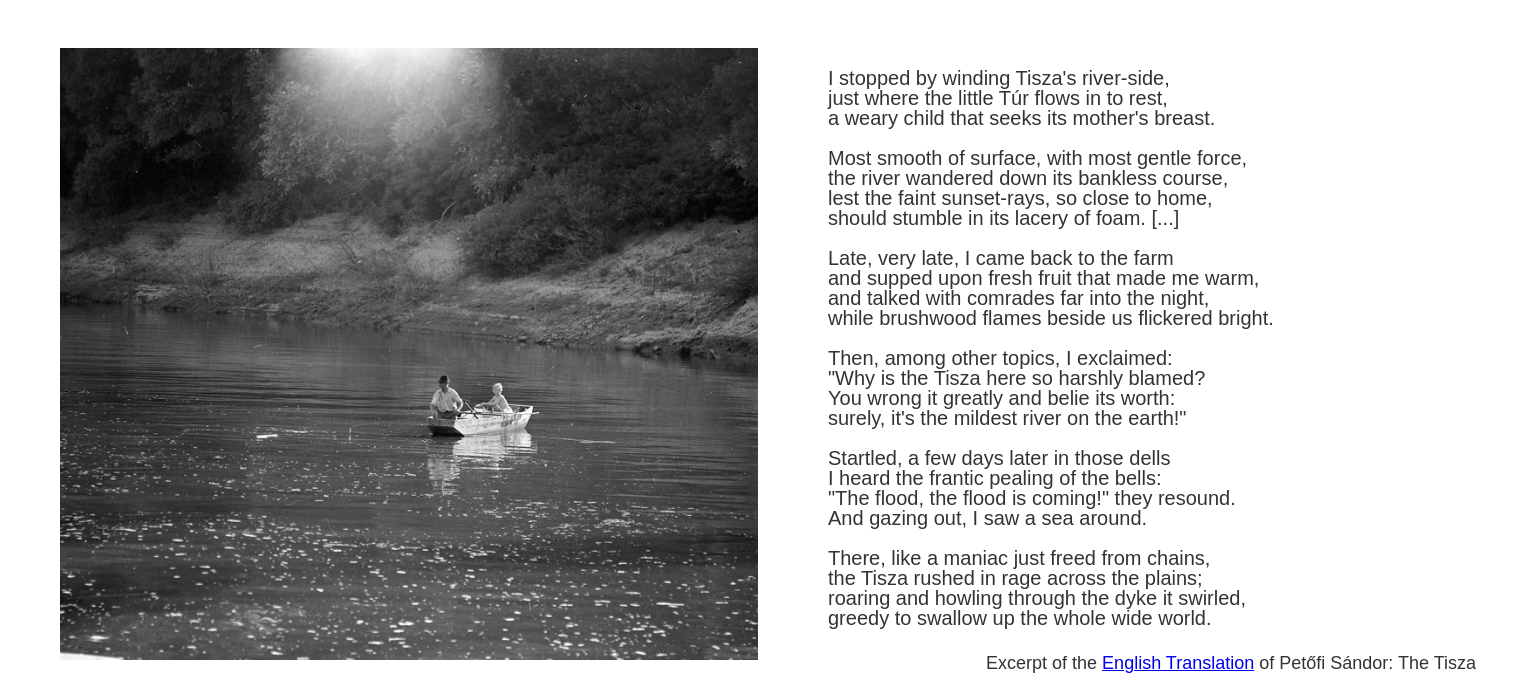
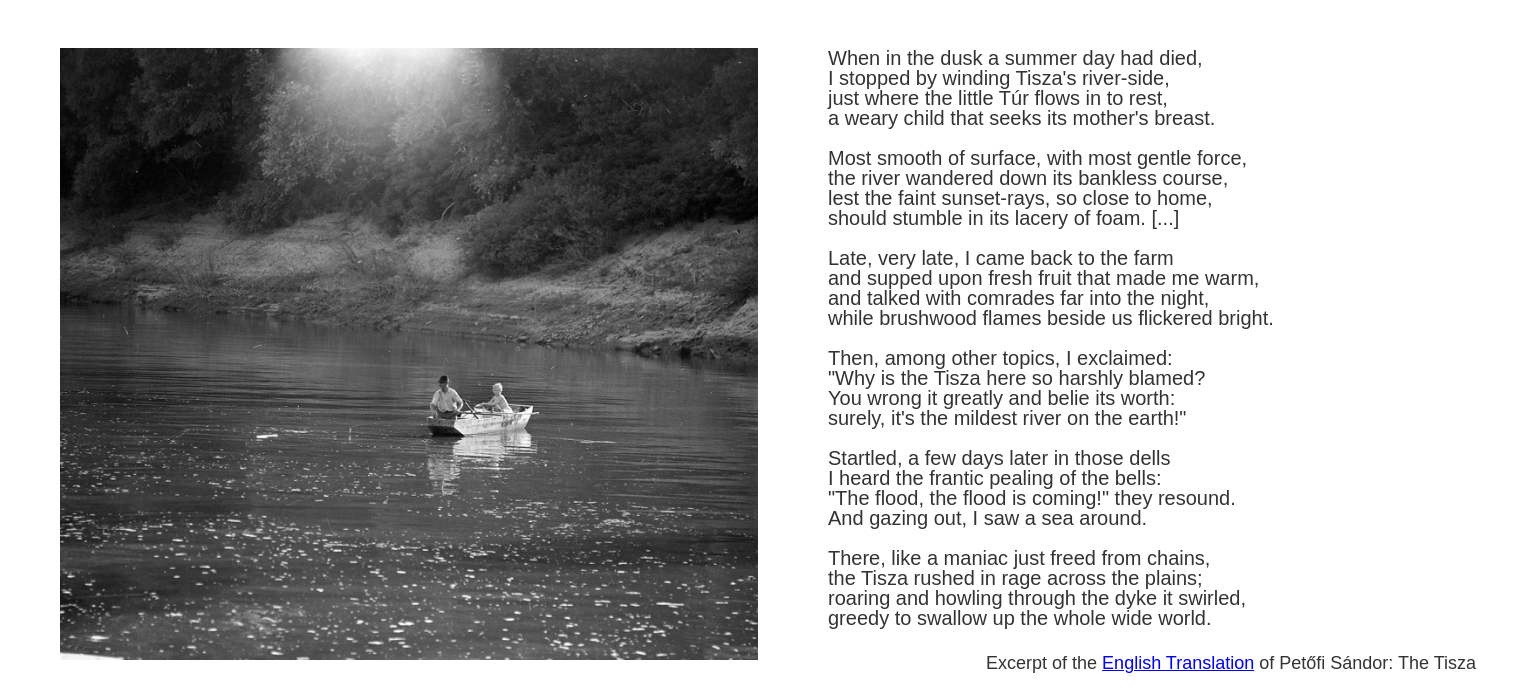
Before and after one commit to hamparmin/dh_final_project_web, a plain HTML site: page index.html in a window 1536 px wide. Shown: the part 96-784 px from the top of the page. Drawn offline with nearby package versions, Linux system fonts and the light colour scheme; a web font is replaced by a local one.

```diff
--- a/css/dh-final-project.webflow.css
+++ b/css/dh-final-project.webflow.css
@@ -147,6 +147,7 @@
   }
 
   .paragraph {
+    margin-top: -40px;
     padding-top: 0px;
     padding-left: 50px;
     font-family: 'Linlibertine ri', sans-serif;
--- a/index.html
+++ b/index.html
@@ -1,5 +1,5 @@
 <!DOCTYPE html><!--  This site was created in Webflow. http://www.webflow.com  -->
-<!--  Last Published: Sat Dec 19 2020 06:44:32 GMT+0000 (Coordinated Universal Time)  -->
+<!--  Last Published: Sat Dec 19 2020 06:47:59 GMT+0000 (Coordinated Universal Time)  -->
 <html data-wf-page="5fdba37762a89c038a1c38ce" data-wf-site="5fdba37762a89c4e271c38cd">
 <head>
   <meta charset="utf-8">
@@ -24,7 +24,7 @@
       <div class="w-row">
         <div class="column w-col w-col-6"><img src="images/fortepan_137993.png" loading="lazy" width="928" sizes="(max-width: 767px) 96vw, (max-width: 991px) 48vw, (max-width: 1439px) 49vw, (max-width: 1919px) 45vw, 693.6749877929688px" srcset="images/fortepan_137993-p-500.png 500w, images/fortepan_137993-p-800.png 800w, images/fortepan_137993-p-1080.png 1080w, images/fortepan_137993-p-1600.png 1600w, images/fortepan_137993-p-2000.png 2000w, images/fortepan_137993.png 2001w" alt=""></div>
         <div class="w-col w-col-6">
-          <p class="paragraph"><br>I stopped by winding Tisza&#x27;s river-side,<br>just where the little Túr flows in to rest,<br>a weary child that seeks its mother&#x27;s breast.<br>‍<br>Most smooth of surface, with most gentle force,<br>the river wandered down its bankless course,<br>lest the faint sunset-rays, so close to home,<br>should stumble in its lacery of foam. [...]<br><br>Late, very late, I came back to the farm<br>and supped upon fresh fruit that made me warm,<br>and talked with comrades far into the night,<br>while brushwood flames beside us flickered bright.<br>‍<br>Then, among other topics, I exclaimed:<br>&quot;Why is the Tisza here so harshly blamed?<br>You wrong it greatly and belie its worth:<br>surely, it&#x27;s the mildest river on the earth!&quot;<br>‍<br>Startled, a few days later in those dells<br>I heard the frantic pealing of the bells:<br>&quot;The flood, the flood is coming!&quot; they resound.<br>And gazing out, I saw a sea around.<br>‍<br>There, like a maniac just freed from chains,<br>the Tisza rushed in rage across the plains;<br>roaring and howling through the dyke it swirled,<br>greedy to swallow up the whole wide world.</p>
+          <p class="paragraph"><br><br>When in the dusk a summer day had died,<br>I stopped by winding Tisza&#x27;s river-side,<br>just where the little Túr flows in to rest,<br>a weary child that seeks its mother&#x27;s breast.<br>‍<br>Most smooth of surface, with most gentle force,<br>the river wandered down its bankless course,<br>lest the faint sunset-rays, so close to home,<br>should stumble in its lacery of foam. [...]<br><br>Late, very late, I came back to the farm<br>and supped upon fresh fruit that made me warm,<br>and talked with comrades far into the night,<br>while brushwood flames beside us flickered bright.<br>‍<br>Then, among other topics, I exclaimed:<br>&quot;Why is the Tisza here so harshly blamed?<br>You wrong it greatly and belie its worth:<br>surely, it&#x27;s the mildest river on the earth!&quot;<br>‍<br>Startled, a few days later in those dells<br>I heard the frantic pealing of the bells:<br>&quot;The flood, the flood is coming!&quot; they resound.<br>And gazing out, I saw a sea around.<br>‍<br>There, like a maniac just freed from chains,<br>the Tisza rushed in rage across the plains;<br>roaring and howling through the dyke it swirled,<br>greedy to swallow up the whole wide world.</p>
           <p class="paragraph-2">Excerpt of the <a href="https://www.babelmatrix.org/works/hu/Pet%C5%91fi_S%C3%A1ndor-1823/A_Tisza/en/2071-The_Tisza">English Translation</a> of Petőfi Sándor: The Tisza</p>
         </div>
       </div>
```
